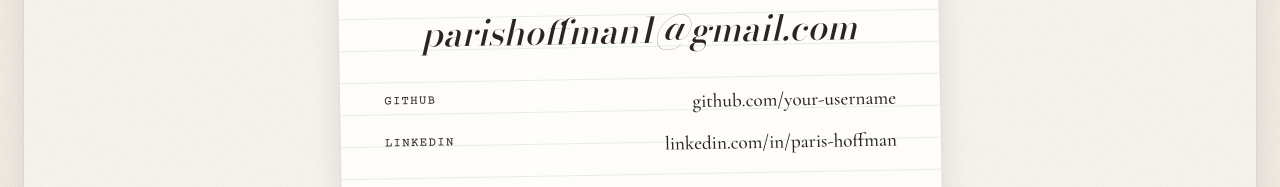
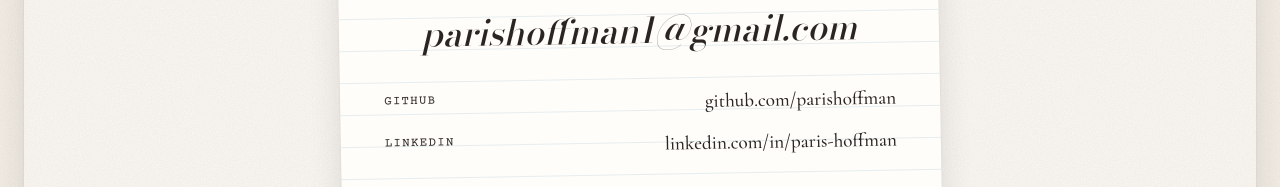
Before and after one commit to parishoffman/portfolio, a Next.js app: page /contact in a window 1280 px wide. Shown: the part 360-547 px from the top of the page. Built offline with nearby package versions, Linux system fonts and the light colour scheme.

Commit message:
initial commit

```diff
--- a/app/data.js
+++ b/app/data.js
@@ -11,7 +11,7 @@
   // e.g. "/cutout.png". It stands in front of the folder on the home page.
   cutout: "",
   links: [
-    { label: "GitHub", href: "https://github.com/your-username" },
+    { label: "GitHub", href: "https://github.com/parishoffman/" },
     { label: "LinkedIn", href: "https://www.linkedin.com/in/paris-hoffman/" },
   ],
 };
@@ -173,13 +173,13 @@
     description: "Another project. Mention the problem it solves and your role.",
     tags: ["React", "Node.js"],
     link: "https://example.com",
-    repo: "https://github.com/your-username/project-two",
+    repo: "https://github.com/parishoffman/project-two",
   },
   {
     title: "Project Three",
     description: "One more project to show off your range.",
     tags: ["JavaScript"],
     link: "",
-    repo: "https://github.com/your-username/project-three",
+    repo: "https://github.com/parishoffman/project-three",
   },
 ];
```
